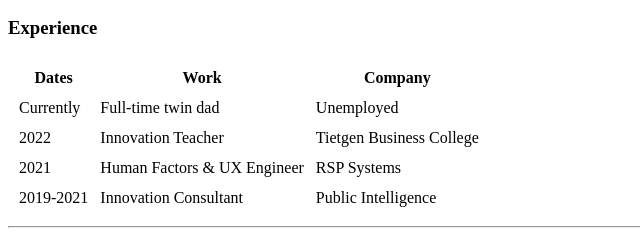
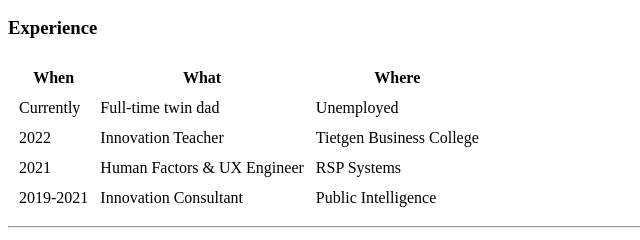
Before and after one commit to christianbruun92/cv, a plain HTML site: page index.html in a window 1280 px wide. Shown: the part 555-795 px from the top of the page, 0-640 px from the left. Drawn offline with Linux system fonts and the light colour scheme.

Commit message:
Update index.html

```diff
--- a/index.html
+++ b/index.html
@@ -60,9 +60,9 @@
             <h3>Experience</h3>
             <table cellspacing="10">
                 <thead>
-                    <th>Dates</th>
-                    <th>Work</th>
-                    <th>Company</th>
+                    <th>When</th>
+                    <th>What</th>
+                    <th>Where</th>
                 </thead>
                 <tbody>
                     <tr>
```
